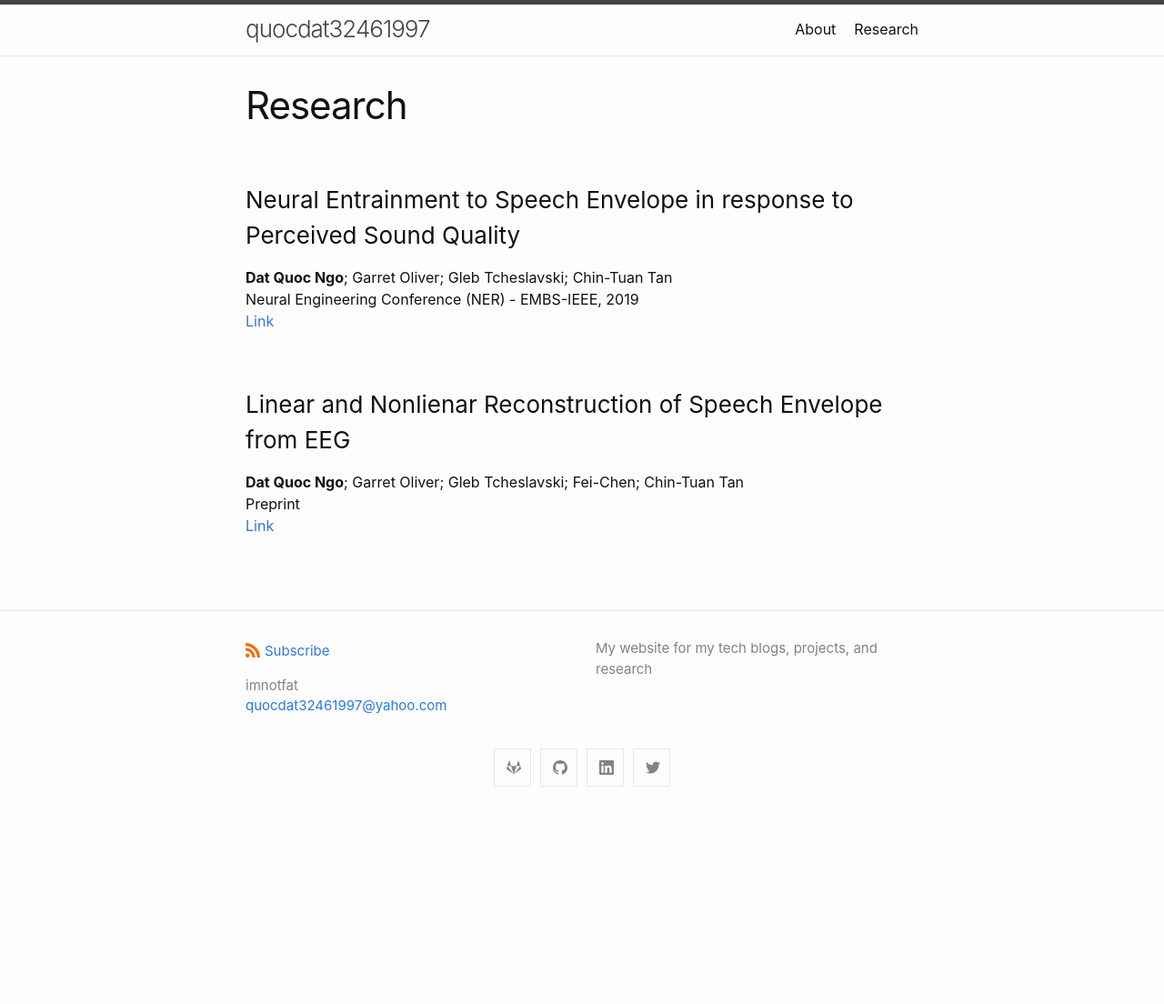
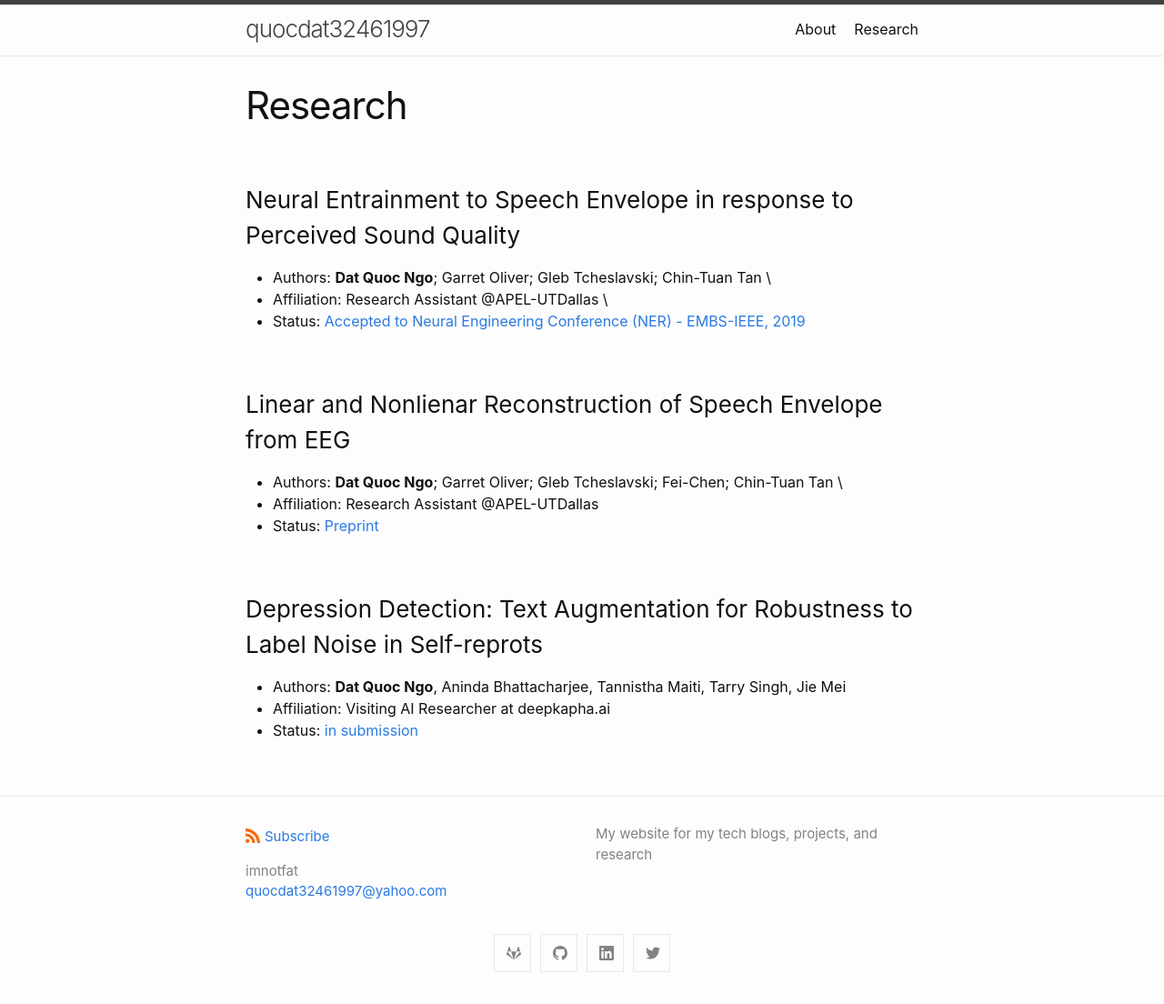
Before and after one commit to quocdat32461997/quocdat32461997.github.io, a Jekyll site: the page built from research.md, in a window 1280 px wide. Shown: the whole page at 91% size. Built offline with Jekyll 4.4.1, drawn with Linux system fonts in a browser that asks for light colours; before the commit the page ends 900 px from its top, so only the background shows below that.

Commit message:
Update research.md

```diff
--- a/research.md
+++ b/research.md
@@ -5,11 +5,16 @@ permalink: /research/
 ---
 
 ### Neural Entrainment to Speech Envelope in response to Perceived Sound Quality
-**Dat Quoc Ngo**; Garret Oliver; Gleb Tcheslavski; Chin-Tuan Tan \
-Neural Engineering Conference (NER) - EMBS-IEEE, 2019 \
-[Link](https://ieeexplore.ieee.org/document/8717078)
+- Authors: **Dat Quoc Ngo**; Garret Oliver; Gleb Tcheslavski; Chin-Tuan Tan \
+- Affiliation: Research Assistant @APEL-UTDallas \
+- Status: [Accepted to Neural Engineering Conference (NER) - EMBS-IEEE, 2019](https://ieeexplore.ieee.org/document/8717078)
 
 ### Linear and Nonlienar Reconstruction of Speech Envelope from EEG
-**Dat Quoc Ngo**; Garret Oliver; Gleb Tcheslavski; Fei-Chen; Chin-Tuan Tan \
-Preprint \
-[Link](assets/linear_and_nonlinear_reconstruction_of_speech_envelope_from_eeg.pdf)
+- Authors: **Dat Quoc Ngo**; Garret Oliver; Gleb Tcheslavski; Fei-Chen; Chin-Tuan Tan \
+- Affiliation: Research Assistant @APEL-UTDallas
+- Status: [Preprint](assets/linear_and_nonlinear_reconstruction_of_speech_envelope_from_eeg.pdf)
+
+### Depression Detection: Text Augmentation for Robustness to Label Noise in Self-reprots
+- Authors: **Dat Quoc Ngo**, Aninda Bhattacharjee, Tannistha Maiti, Tarry Singh, Jie Mei
+- Affiliation: Visiting AI Researcher at deepkapha.ai
+ - Status: [in submission](https://github.com/quocdat32461997/quocdat32461997.github.io/blob/master/assets/ACL_IJCNLP_2021___Final.pdf)
```
